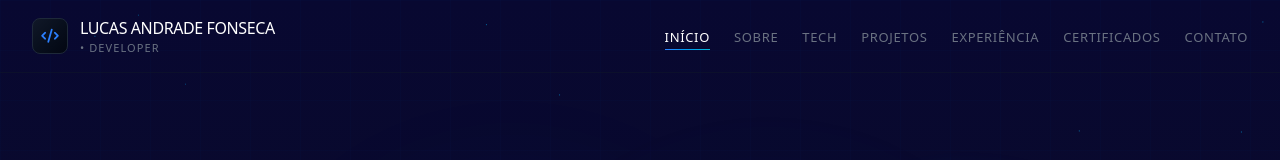
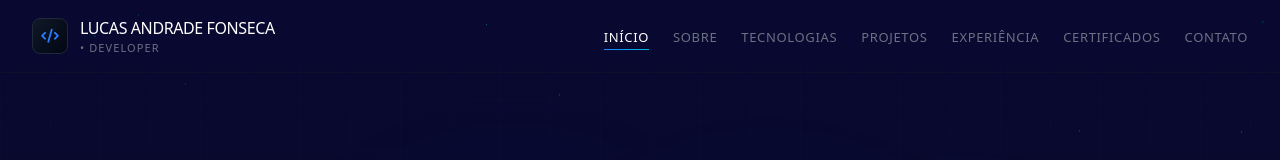
Before and after one commit to lucas19fonseca/cv, a React (Vite) app: page / in a window 1280 px wide. Shown: the top 160 px of the page. Built offline with nearby package versions, Linux system fonts and the light colour scheme.

Commit message:
mudei o nome tech pra tecnologia

```diff
--- a/src/components/Hero/index.jsx
+++ b/src/components/Hero/index.jsx
@@ -57,7 +57,7 @@ export default function HomeHero() {
     const menuItems = [
         { id: 'home-hero', label: 'Início' },
         { id: 'sobre-mim', label: 'Sobre' },
-        { id: 'tecnologias', label: 'Tech' },
+        { id: 'tecnologias', label: 'Tecnologias ' },
         { id: 'projetos', label: 'Projetos' },
         { id: 'experiencia', label: 'Experiência' },
         { id: 'certificados', label: 'Certificados' },
```
